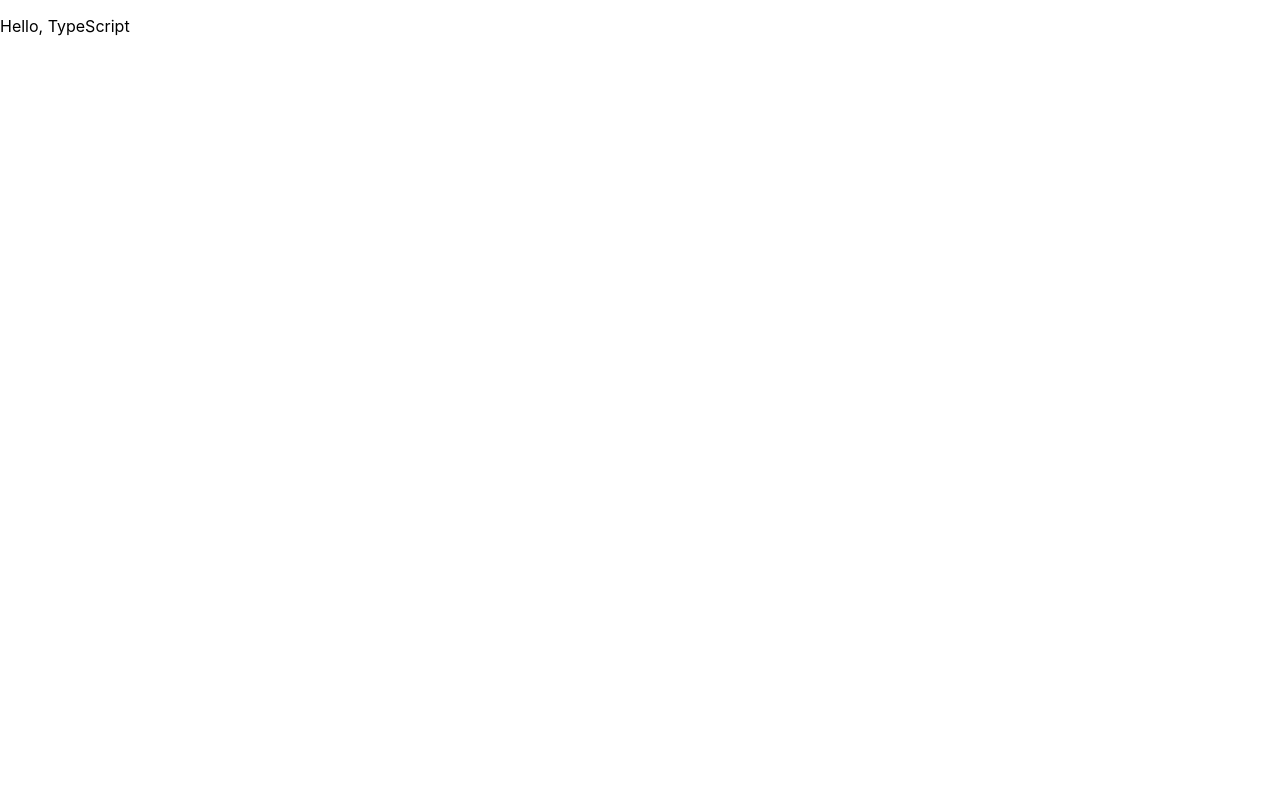
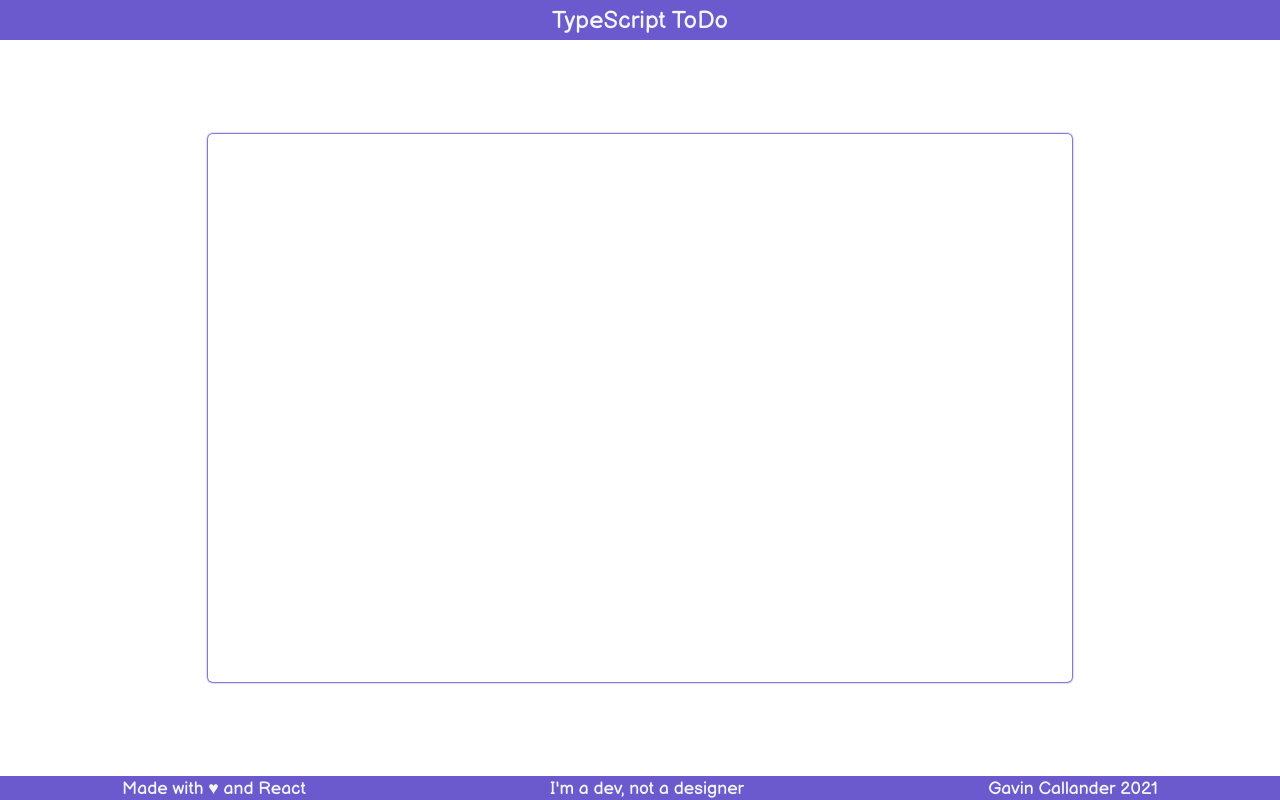
Before and after one commit to mariiamel/typescript-todo, a React (Create React App) app: page / in a window 1280 px wide. Built offline with nearby package versions, Linux system fonts and the light colour scheme.

Commit message:
We did some stuff!

```diff
--- a/src/App.tsx
+++ b/src/App.tsx
@@ -1,13 +1,40 @@
+// Dependencies
+import { useState } from 'react';
+
+// Page Components
+import { List } from './components';
+
+// Layout Components
+import { Footer, Header } from './layout';
+
+// External Data
+import { mockData } from './data/mockData';
+
+// Styling
+import './App.css';
+
+export interface ToDo {
+  name: string,
+  dueDate: number,
+  complete: boolean
+};
+
 export default function App() {
+
+  const [toDos, setToDos] = useState<ToDo[]>(mockData);
+
+
+
   return (
     <div className="app">
-      <p className="heading heading--one">Hello, TypeScript</p>
-      {/* <Header /> */}
+      <Header />
       <div className="container">
-        {/* <List /> */}
+        <List
+          toDos={toDos}
+        />
         {/* <Modal /> */}
       </div>
-      {/* <Footer /> */}
+      <Footer />
     </div>
   )
 };
--- /dev/null
+++ b/src/components/List.tsx
@@ -0,0 +1,18 @@
+import { ToDo } from '../App';
+
+import ListItem from './ListItem';
+
+interface ListProps {
+    toDos: ToDo[]
+};
+
+export default function List(props: ListProps) {
+    return (
+        <div className="list">
+            <div className="list__header"></div>
+            <div className="list__body">
+
+            </div>
+        </div>
+    )
+};
--- /dev/null
+++ b/src/components/ListItem.tsx
@@ -0,0 +1,16 @@
+import { ToDo } from '../App';
+
+interface ListItemProps {
+    toDo: ToDo
+};
+
+export default function ListItem(props: ListItemProps) {
+
+
+
+    return (
+        <span className="list__item">
+
+        </span>
+    )
+};
--- a/src/components/index.ts
+++ b/src/components/index.ts
@@ -0,0 +1,3 @@
+import List from './List';
+
+export { List };
--- /dev/null
+++ b/src/layout/Footer.tsx
@@ -0,0 +1,15 @@
+export default function Footer() {
+    return (
+        <div className="layout footer">
+            <p className="heading heading--two">
+                Made with &hearts; and React
+            </p>
+            <p className="heading heading--two">
+                I'm a dev, not a designer
+            </p>
+            <p className="heading heading--two">
+                Gavin Callander 2021
+            </p>
+        </div>
+    )
+};
--- /dev/null
+++ b/src/layout/Header.tsx
@@ -0,0 +1,7 @@
+export default function Header() {
+    return (
+        <div className="layout header">
+            <p className="heading heading--one">TypeScript ToDo</p>
+        </div>
+    )
+};
--- a/src/layout/index.ts
+++ b/src/layout/index.ts
@@ -0,0 +1,4 @@
+import Footer from './Footer';
+import Header from './Header';
+
+export { Footer, Header };
```
Also changed, not shown: 1 other file (tests, documents, lock files or other folders).
